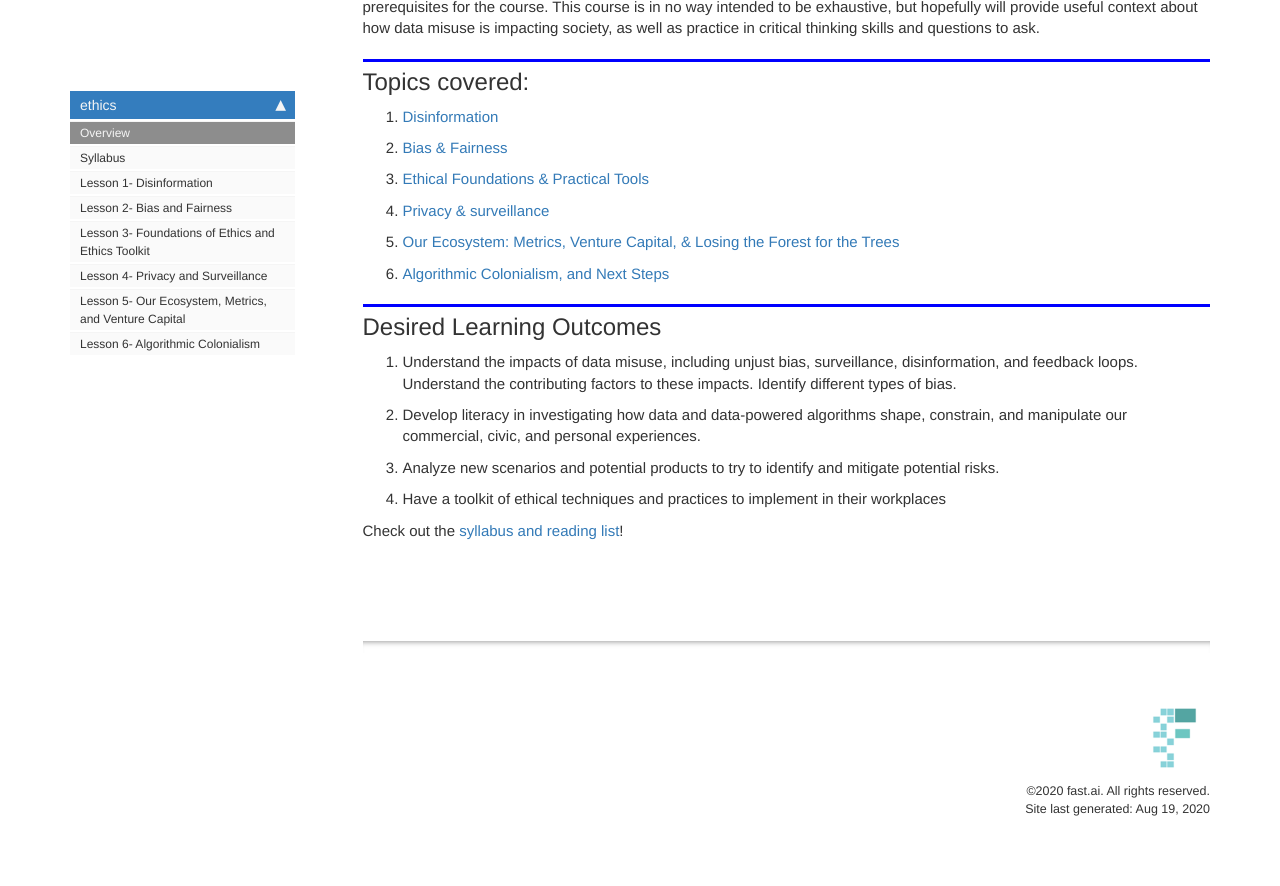
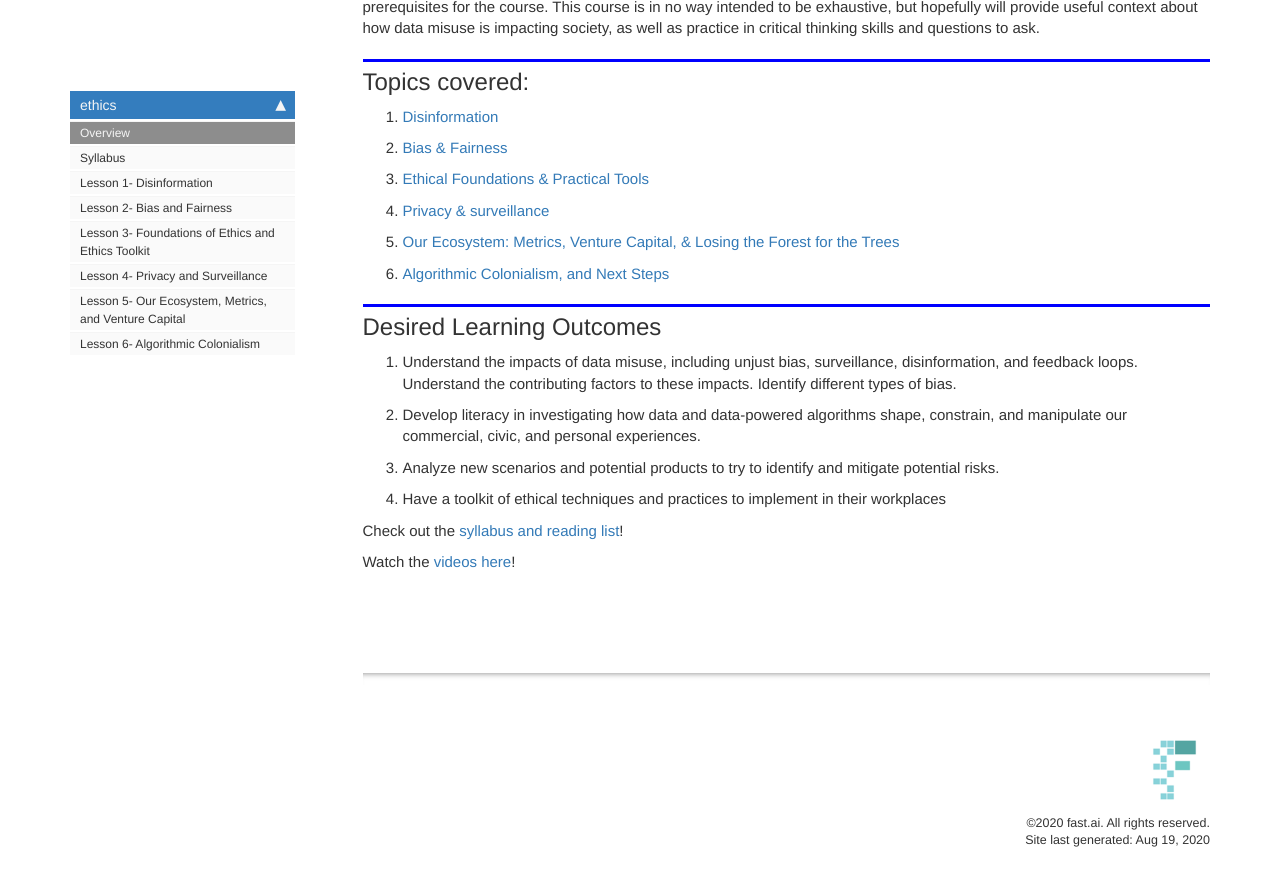
Before and after one commit to fastai/ethics.fast.ai, a Jekyll site: the page built from docs/index.md, in a window 1280 px wide and 900 px high, scrolled down 588 px. Shown: the top 886 px of the window. Built offline with Jekyll 4.4.1, drawn with Linux system fonts in a browser that asks for light colours; nearby versions of some CDN libraries; comment, search, counter and statistics services are not loaded.

Commit message:
final changes

```diff
--- a/docs/index.md
+++ b/docs/index.md
@@ -25,3 +25,5 @@ This class was originally taught in-person at the [University of San Francisco D
 4. Have a toolkit of ethical techniques and practices to implement in their workplaces
 
 Check out the [syllabus and reading list](/syllabus)!
+
+Watch the [videos here](http://ethics.fast.ai/videos/?lesson=1)!
```
